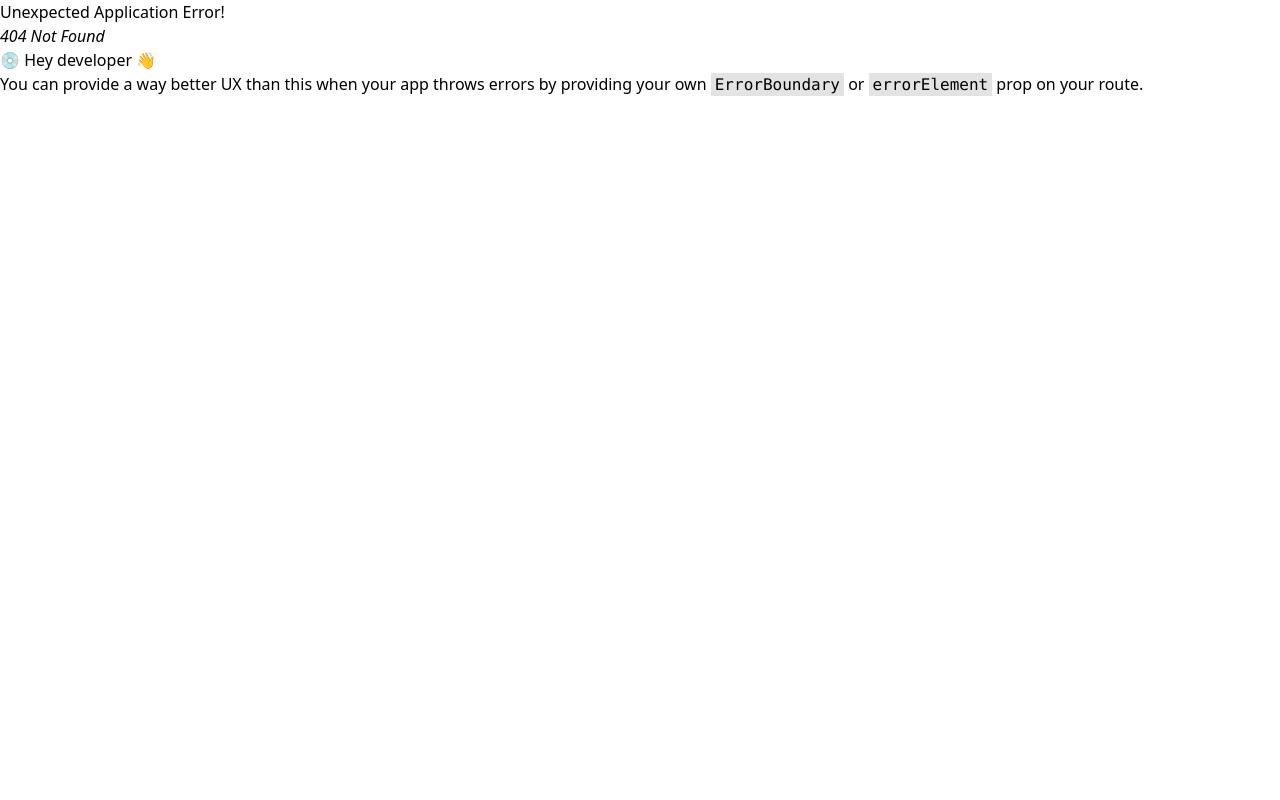
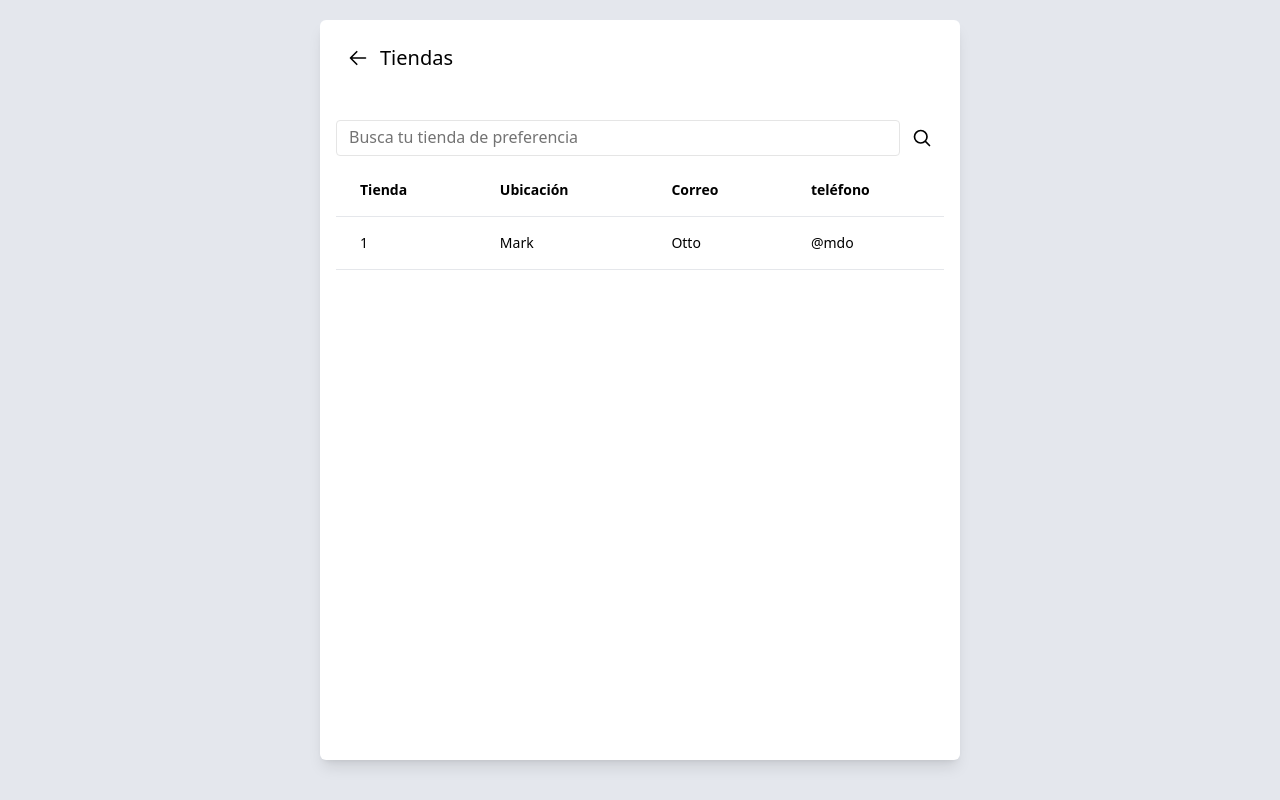
Before and after one commit to andresgdiazr/client-software-definitivo, a React (Create React App) app: page /cliente/tiendas in a window 1280 px wide. Before the commit this address had no page. Built offline with nearby package versions, Linux system fonts and the light colour scheme.

Commit message:
TiendaHome

```diff
--- /dev/null
+++ b/src/Components/atoms/CardButtonTienda.js
@@ -0,0 +1,18 @@
+import React from "react";
+
+const CardButtonTienda = ({colorprimario,colorsecundario,children}) => {
+    return(
+            <>
+            <button className={`w-full lg:w-1/2 h-28 flex flex-row justify-between p-5 items-center rounded-t-2xl rounded-bl-2xl shadow-xl ${colorprimario}`}
+            >
+                <div className={`w-14 h-14 rounded-full ${colorsecundario}`}></div>
+                {children}
+                <button className={`w-10 h-10 rounded-full bg-white flex items-center justify-center`}>
+                    <p className="font-bold">+</p>
+                </button>
+            </button>
+            </>
+    )
+}
+
+export default CardButtonTienda;
--- a/src/Components/organism/RollBack.js
+++ b/src/Components/organism/RollBack.js
@@ -1,12 +1,21 @@
 import React from "react";
 import FlechaDerecha from "../atoms/Icons/FlechaDerecha";
+import { useNavigate } from "react-router-dom";
+
 const RollBack = ({title}) => {
+
+  const navigate = useNavigate();
+
     return(
-        <div className="flex items-center mb-10">
-          <div>
-          <FlechaDerecha />
-          </div>
-          <h1>{title}</h1>
+        <div className="flex items-center mb-10 sm:w-full h-auto lg:bg-white pt-2 pb-2
+          rounded-md
+        bg-[#E8EAF2]">
+          <button onClick={() => {navigate('../')   }}>
+            <FlechaDerecha />
+          </button>
+
+
+          <h1 className="text-xl font-medium">{title}</h1>
 
         </div>
     )
--- a/src/Components/organism/Table.jsx
+++ b/src/Components/organism/Table.js
@@ -1,6 +1,8 @@
 import React from "react";
 
 const Table = ({head,info=''}) =>{
+
+  console.log(head)
     return(
 
 <div className="flex flex-col">
@@ -10,10 +12,11 @@ const Table = ({head,info=''}) =>{
             <table className="min-w-full text-left text-sm font-light">
               <thead className="border-b font-medium dark:border-neutral-500">
                 <tr>
-                  <th scope="col" className="px-6 py-4">#</th>
-                  <th scope="col" className="px-6 py-4">First</th>
-                  <th scope="col" className="px-6 py-4">Last</th>
-                  <th scope="col" className="px-6 py-4">Handle</th>
+                {head.map((e, index) => (
+                  <th key={index} scope="col" className="px-6 py-4">{e}</th>
+
+                ))}
+
                 </tr>
               </thead>
               <tbody>
--- a/src/rutas/Cliente/Home/HomeCliente.js
+++ b/src/rutas/Cliente/Home/HomeCliente.js
@@ -1,6 +1,7 @@
 import React from 'react';
 import CardButton from '../../../Components/atoms/CardButton';
 import Lista from '../../../Components/organism/Lista';
+import { Link } from 'react-router-dom';
 
 const HomeCliente = () => {
 
@@ -72,7 +73,9 @@ const HomeCliente = () => {
 
       <div className='w-full flex justify-between mt-5'>
             <h2 className='text-xl font-semibold'>Deudas</h2>
-            <h3 className='text-md font-extralight'>Ver más</h3>
+            <Link to="deudas">
+              <h3 className='text-md font-extralight'>Ver más</h3>
+            </Link>
       </div>
 
       <Lista />
--- a/src/rutas/Cliente/Listas/Deudas.js
+++ b/src/rutas/Cliente/Listas/Deudas.js
@@ -6,20 +6,20 @@ import Table from "../../../Components/organism/Table";
 
 const Deudas = () => {
 
-    const head = ['#','First','Last','Handle'];
+    const head = ['Tienda','Fecha','Monto','Acción'];
 
     return(
 
     <div className="flex justify-center lg:w-screen lg:h-screen lg:bg-[#E4E7ED]">
-      <div className="sm:w-full h-auto flex flex-col p-4 lg:rounded-md lg:mb-10
-        lg:w-1/2  bg-white lg:mt-5 lg:shadow-lg
+      <div className="w-full sm:w-full md:w-full  h-auto flex flex-col p-4 lg:rounded-md lg:mb-10
+        lg:w-1/2 bg-white lg:mt-5 lg:shadow-lg
         ">
 
          <RollBack title={'Deudas'} />
 
         <BuscadorSection />
 
-        <Table />
+        <Table head={head}/>
 
       </div>
     </div>
--- a/src/rutas/Cliente/Listas/Movimientos.js
+++ b/src/rutas/Cliente/Listas/Movimientos.js
@@ -6,20 +6,22 @@ import Table from "../../../Components/organism/Table";
 
 const Movimientos = () => {
 
-    const head = ['#','First','Last','Handle'];
+    const head = ['Tienda','Fecha','Monto','Acción'];
+
 
     return(
 
     <div className="flex justify-center lg:w-screen lg:h-screen lg:bg-[#E4E7ED]">
-      <div className="sm:w-full h-auto flex flex-col p-4 lg:rounded-md lg:mb-10
-        lg:w-1/2  bg-white lg:mt-5 lg:shadow-lg
+      <div className="w-full sm:w-full md:w-full  h-auto flex flex-col p-4 lg:rounded-md lg:mb-10
+        lg:w-1/2 bg-white lg:mt-5 lg:shadow-lg
         ">
 
          <RollBack title={'Movimientos'} />
 
         <BuscadorSection />
 
-        <Table />
+
+        <Table head={head} />
 
       </div>
     </div>
--- a/src/rutas/Cliente/Listas/Tiendas.js
+++ b/src/rutas/Cliente/Listas/Tiendas.js
@@ -6,31 +6,24 @@ import Table from "../../../Components/organism/Table";
 
 const Tiendas = () => {
 
-    const head = ['#','First','Last','Handle'];
+    const head = ['Tienda','Ubicación','Correo','teléfono'];
 
     const [Buscar,SetBuscar]=useState('');
     const [info,SetInfo]=useState('');
 
 
-
-    useEffect(() =>{
-        head.map((e)=>{
-            console.log(e);
-        })
-    },[]);
-
     return(
 
     <div className="flex justify-center lg:w-screen lg:h-screen lg:bg-[#E4E7ED]">
-      <div className="sm:w-full h-auto flex flex-col p-4 lg:rounded-md lg:mb-10
-        lg:w-1/2  bg-white lg:mt-5 lg:shadow-lg
+      <div className="w-full sm:w-full md:w-full  h-auto flex flex-col p-4 lg:rounded-md lg:mb-10
+        lg:w-1/2 bg-white lg:mt-5 lg:shadow-lg
         ">
 
          <RollBack title={'Tiendas'} />
 
-        <BuscadorSection />
+        <BuscadorSection/>
 
-        <Table />
+        <Table head={head} />
 
       </div>
     </div>
--- /dev/null
+++ b/src/rutas/Tienda/Home/HomeTienda.js
@@ -0,0 +1,47 @@
+import React from "react";
+import CardButtonTienda from "../../../Components/atoms/CardButtonTienda";
+
+const HomeTienda = () =>{
+    return(
+        <div className='w-full flex items-center max-w-screen flex-col justify-center bg-white p-4'>
+            <div className='w-full h-full rounded-md bg-[#3CAE8B] shadow-lg' >
+                <div className='w-full h-24 flex justify-between p-6'>
+                    <div className='w-1/2 flex items-center'>
+                        <p className='text-xl font-semibold text-white'>Bievenido, Lorem Ipsum</p>
+                </div>
+                <div className='w-1/2 flex items-center justify-end'>
+
+                    <div className='w-10 h-10 rounded-full bg-white shadow-md'>
+
+                </div>
+
+                </div>
+
+            </div>
+
+
+            </div>
+
+            <div className='w-full xl:w-10/12 sm:w-full'>
+
+            <div className='w-full mt-5'>
+                <h2 className='text-xl font-semibold'>Operaciones</h2>
+            </div>
+
+            <div className='w-full flex flex-col lg:flex-row  gap-y-5 lg:gap-x-5 mt-5'>
+
+            <CardButtonTienda colorprimario={"bg-fullblue"} colorsecundario={"bg-lightblue"}>
+                <p className="text-lg text-white font-semibold">Realizar venta</p>
+            </CardButtonTienda>
+            <CardButtonTienda colorprimario={"bg-fullyellow"} colorsecundario={"bg-lightyellow"}>
+            <p className="text-lg text-black font-semibold">Realizar Compra</p>
+            </CardButtonTienda>
+
+            </div>
+
+            </div>
+        </div>
+    )
+}
+
+export default HomeTienda;
--- a/src/rutas/index.jsx
+++ b/src/rutas/index.jsx
@@ -7,7 +7,7 @@ import HomeCliente from './Cliente/Home/HomeCliente';
 import Deudas from './Cliente/Listas/Deudas';
 import Movimientos from './Cliente/Listas/Movimientos';
 import Tiendas from './Cliente/Listas/Tiendas';
-
+import HomeTienda from './Tienda/Home/HomeTienda';
 
 const routes = [
     {
@@ -25,6 +25,14 @@ const routes = [
           element:<LoginScreen/>
         },
         {
+          path:'tienda',
+          children:[
+            {index:true,
+              element:<HomeTienda/>,
+            }
+          ],
+        },
+        {
           path:'cliente',
           children:[
             {
@@ -34,6 +42,14 @@ const routes = [
             {
               path:'deudas',
               element:<Deudas/>
+            },
+            {
+              path:'movimientos',
+              element:<Movimientos/>
+            },
+            {
+              path:'tiendas',
+              element:<Tiendas />
             }
           ]
         }
```
